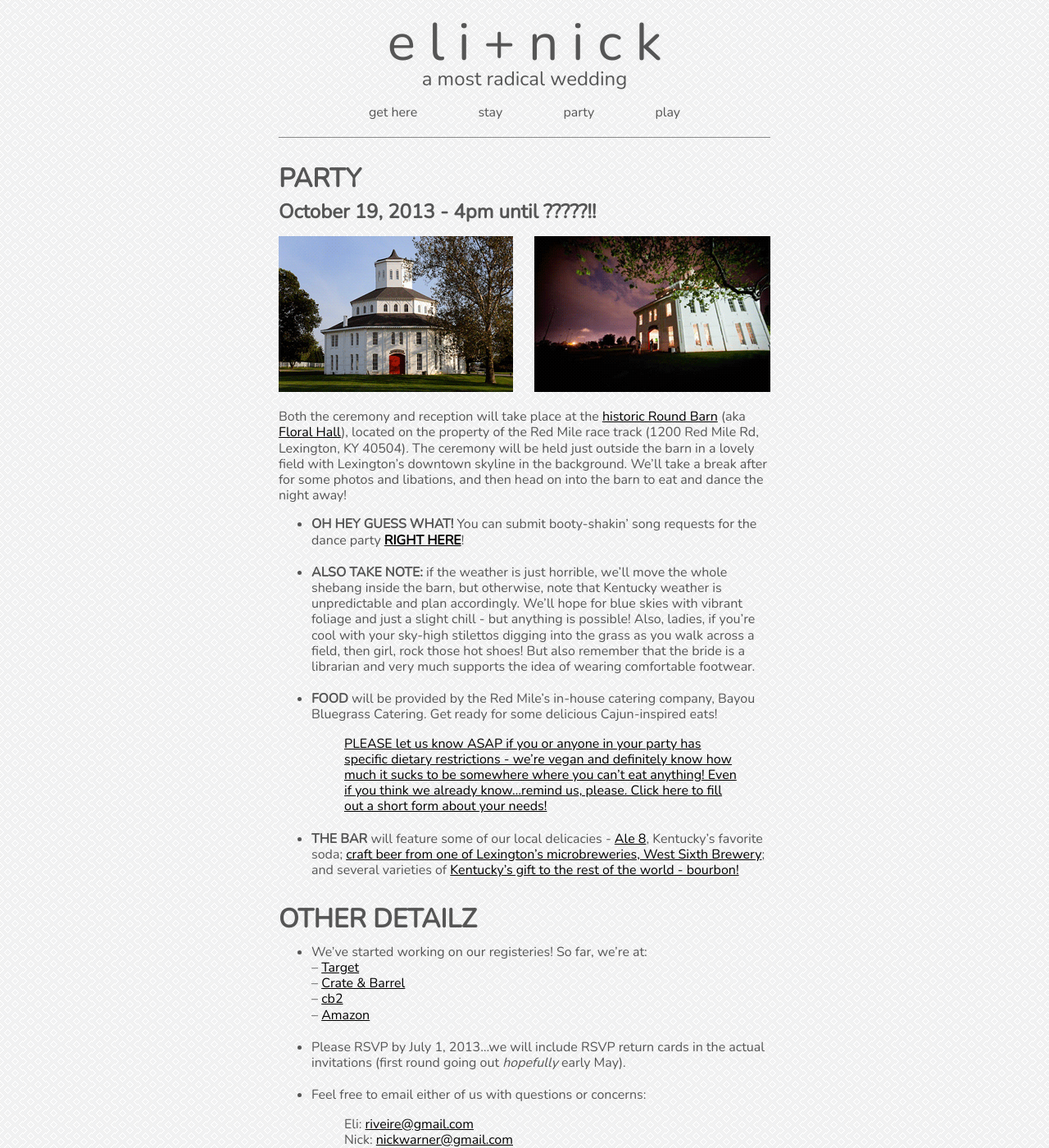
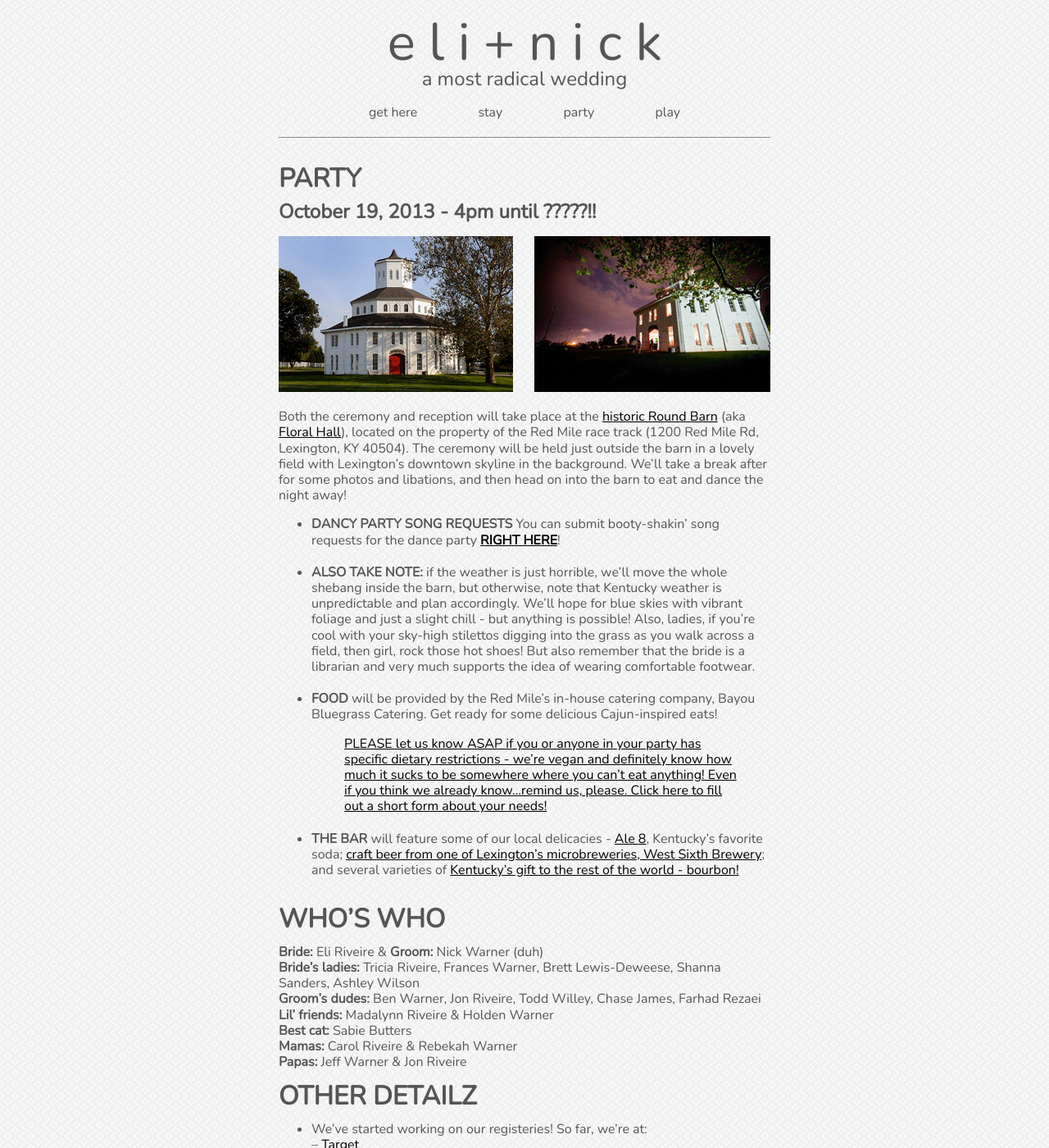
Before and after one commit to nikolaiwarner/eliandnick.com, a Jekyll site: the page built from party.md, in a window 1280 px wide and 1400 px high. Shown: the whole window at 82% size. Built offline with Jekyll 4.4.1, drawn with Linux system fonts in a browser that asks for light colours; nearby versions of some CDN libraries.

Commit message:
Update party.md

```diff
--- a/party.md
+++ b/party.md
@@ -11,7 +11,7 @@ title: Party
 
 Both the ceremony and reception will take place at the [historic Round Barn](http://www.theredmile.com/redmile/our-track/virtual-tour/round-barn) (aka [Floral Hall](http://www.nps.gov/nr/travel/lexington/flo.htm)), located on the property of the Red Mile race track (1200 Red Mile Rd, Lexington, KY 40504). The ceremony will be held just outside the barn in a lovely field with Lexington’s downtown skyline in the background. We’ll take a break after for some photos and libations, and then head on into the barn to eat and dance the night away!
 
-* __OH HEY GUESS WHAT!__ You can submit booty-shakin' song requests for the dance party [__RIGHT HERE__](https://docs.google.com/forms/d/1gRWS1Tq05aKgqhNKMSdVZyEexFCqHIZ7Ep4yYwHhsSc/viewform)!
+* __DANCY PARTY SONG REQUESTS__ You can submit booty-shakin' song requests for the dance party [__RIGHT HERE__](https://docs.google.com/forms/d/1gRWS1Tq05aKgqhNKMSdVZyEexFCqHIZ7Ep4yYwHhsSc/viewform)!
 * __ALSO TAKE NOTE:__ if the weather is just horrible, we’ll move the whole shebang inside the barn, but otherwise, note that Kentucky weather is unpredictable and plan accordingly. We’ll hope for blue skies with vibrant foliage and just a slight chill - but anything is possible! Also, ladies, if you’re cool with your sky-high stilettos digging into the grass as you walk across a field, then girl, rock those hot shoes! But also remember that the bride is a librarian and very much supports the idea of wearing comfortable footwear.
 
 * __FOOD__ will be provided by the Red Mile’s in-house catering company, Bayou Bluegrass Catering. Get ready for some delicious Cajun-inspired eats!
@@ -20,6 +20,15 @@ Both the ceremony and reception will take place at the [historic Round Barn](htt
 > please. Click here to fill out a short form about your needs!](https://docs.google.com/forms/d/1xijIxX8u_KMS4HHNuonFYEjLrXo4Rp-0Mb_KqjEbHfY/viewform)
 
 * __THE BAR__ will feature some of our local delicacies - [Ale 8](http://en.wikipedia.org/wiki/Ale-8-One), Kentucky’s favorite soda; [craft beer from one of Lexington's microbreweries, West Sixth Brewery](http://www.craftbeer.com/featured-brewery/west-sixth-brewing-company); and several varieties of [Kentucky’s gift to the rest of the world - bourbon!](http://en.wikipedia.org/wiki/Bourbon_whiskey)
+
+# WHO'S WHO
+__Bride:__ Eli Riveire & __Groom:__ Nick Warner (duh)
+__Bride's ladies:__ Tricia Riveire, Frances Warner, Brett Lewis-Deweese, Shanna Sanders, Ashley Wilson
+__Groom's dudes:__ Ben Warner, Jon Riveire, Todd Willey, Chase James, Farhad Rezaei
+__Lil' friends:__ Madalynn Riveire & Holden Warner
+__Best cat:__ Sabie Butters
+__Mamas:__ Carol Riveire & Rebekah Warner
+__Papas:__ Jeff Warner & Jon Riveire
 
 
 # OTHER DETAILZ
```
